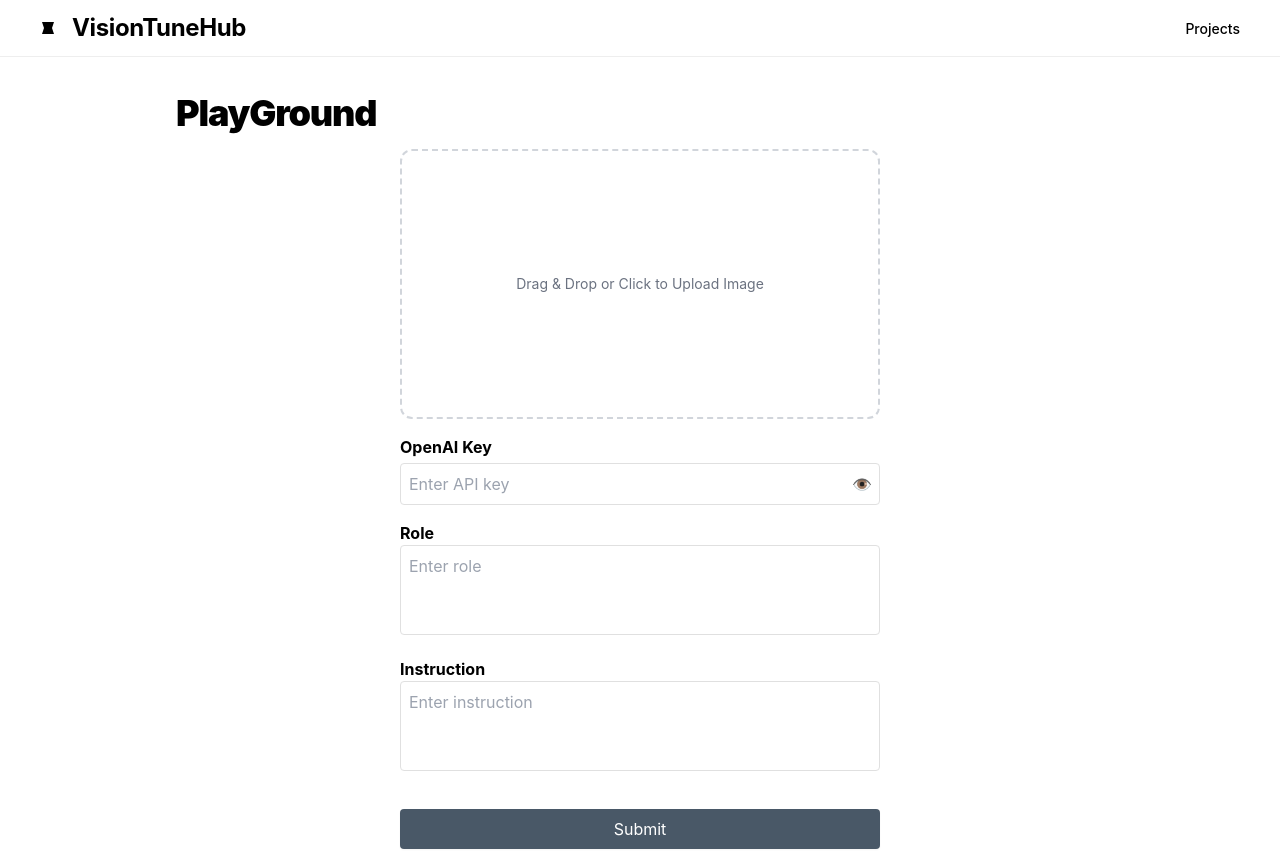
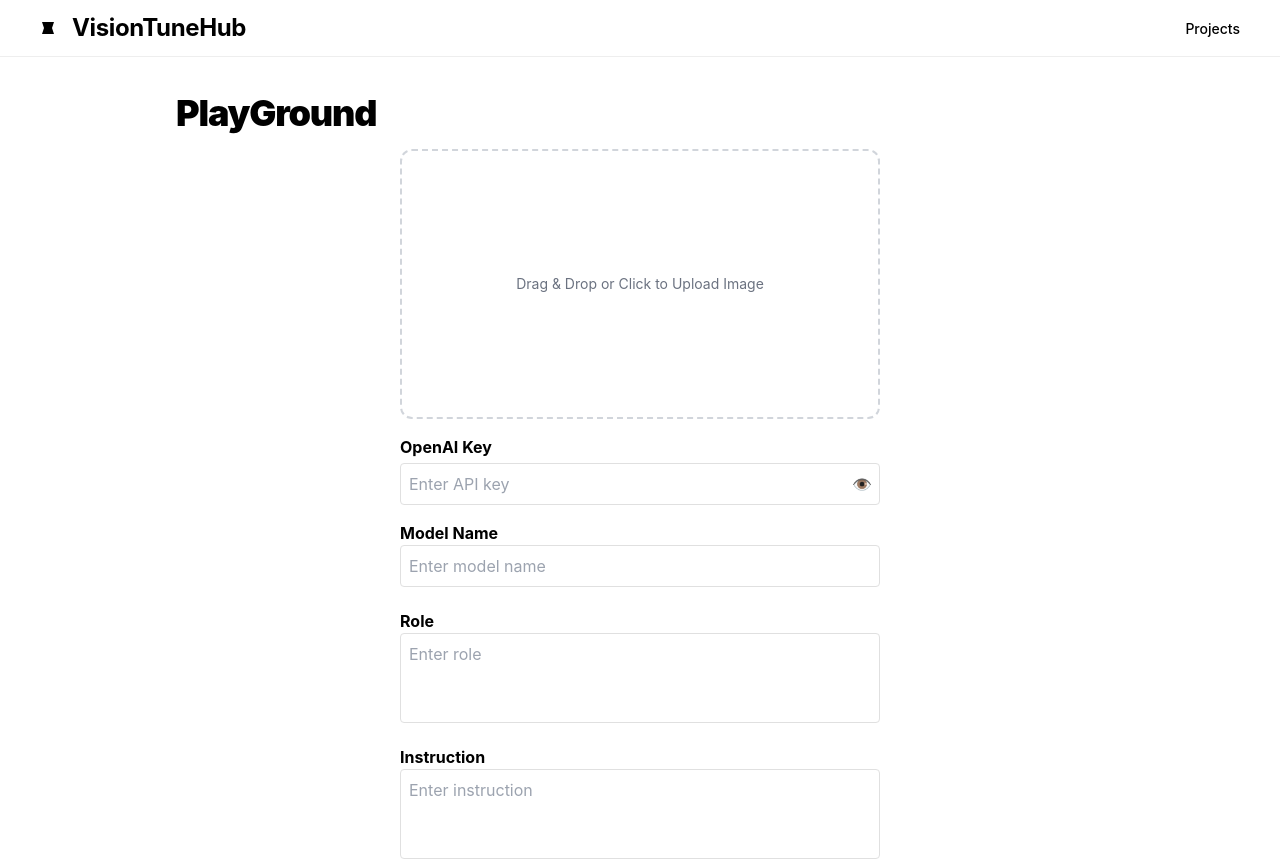
Before and after one commit to tech-tatsuma/VisionTuneHub, a React (Create React App) app in the folder frontend/: page /playground in a window 1280 px wide. Shown: the top 860 px of the page. Built offline with nearby package versions, Linux system fonts and the light colour scheme.

Commit message:
add modelform

```diff
--- a/frontend/src/components/PlayGround/PlayGroundView.js
+++ b/frontend/src/components/PlayGround/PlayGroundView.js
@@ -214,6 +214,27 @@ const PlayGroundView = ({modelname}) => {
     </div>
   </label>
 
+  <label>
+                  <span className="text-black text-sm md:text-base font-bold leading-tight">
+                    Model Name
+                  </span>
+                  <textarea
+                    placeholder="Enter model name"
+                    value={model}
+                    onChange={(e) => setModel(e.target.value)}
+                    rows={1}
+                    style={{
+                      resize: "none",
+                      overflow: "hidden",
+                    }}
+                    onInput={(e) => {
+                      e.target.style.height = "auto";
+                      e.target.style.height = `${e.target.scrollHeight}px`;
+                    }}
+                    className="border border-[#E0E0E0] p-2 rounded w-full"
+                  />
+                </label>
+
             <label>
               <span className="text-black text-sm md:text-base font-bold leading-tight">
                 Role
```
Also changed, not shown: 1 other file (tests, documents, lock files or other folders).
